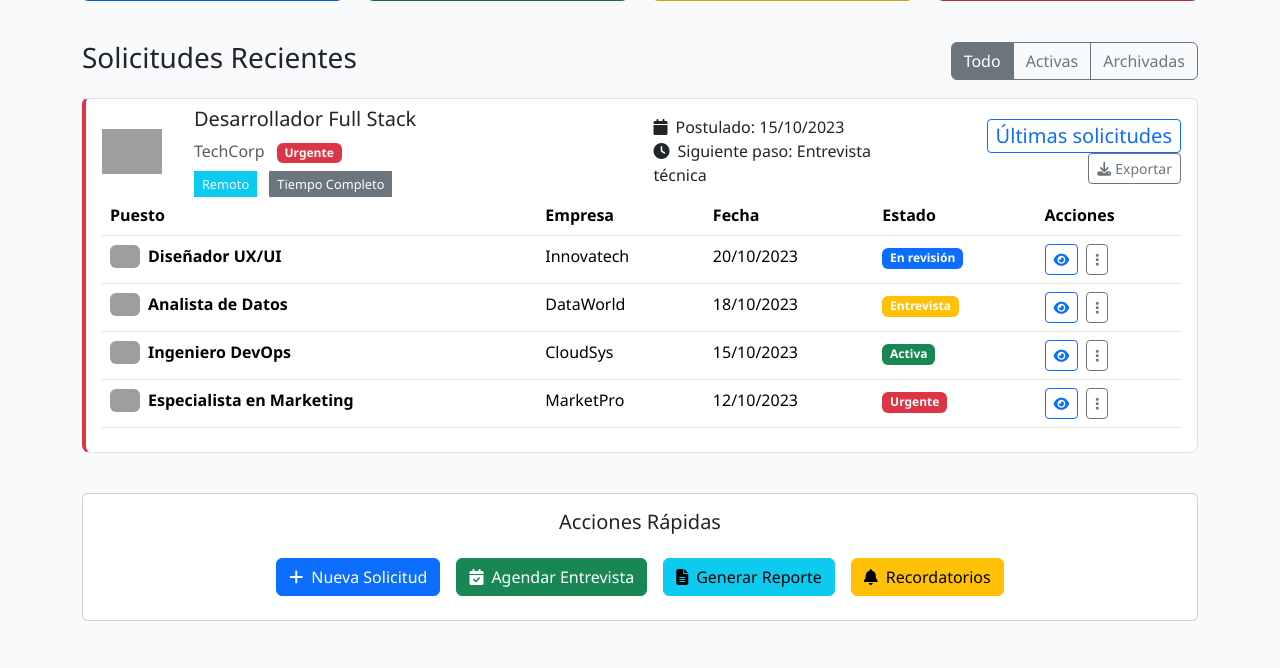
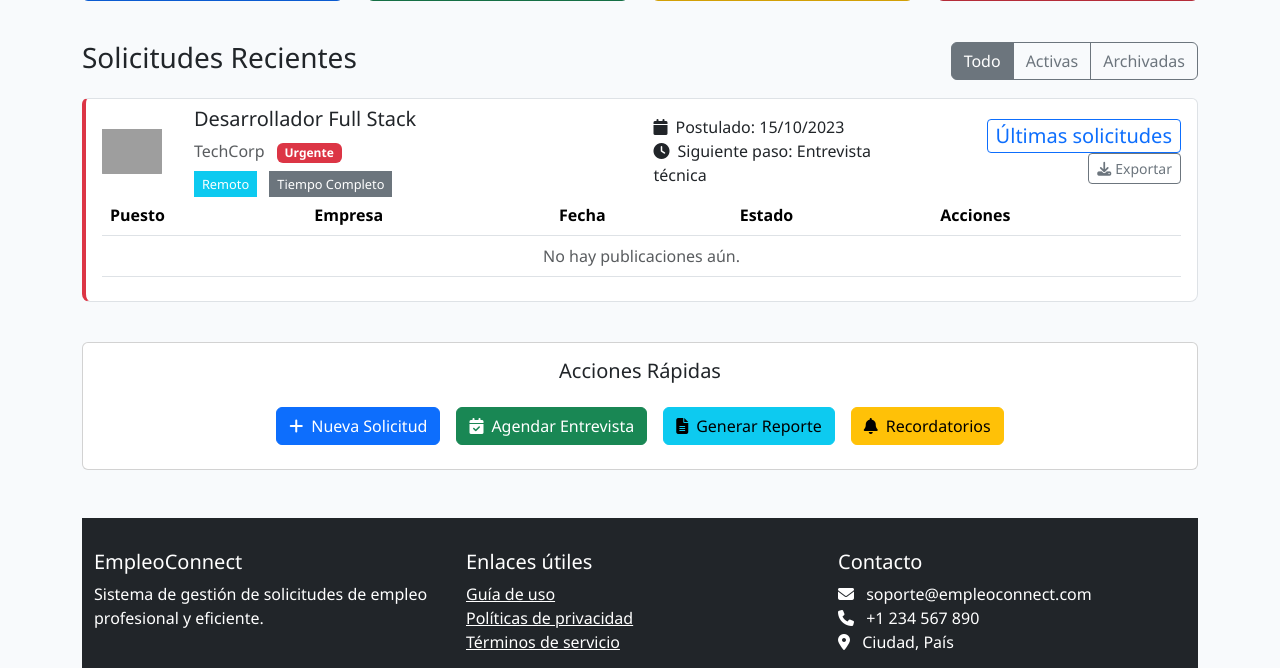
Before and after one commit to Domitho/ProyectoFinal, a Django app: page /inicio-empresa/ in a window 1280 px wide. Shown: the part 693-1361 px from the top of the page. Run offline with Django 5.2, Linux system fonts and the light colour scheme; some libraries are stand-ins or nearby versions; grey boxes are pictures that could not be loaded.

Commit message:
Agregado de listar empleos por empresa

```diff
--- a/Aplicaciones/SistemaEmpleo/templates/inicio_empresa.html
+++ b/Aplicaciones/SistemaEmpleo/templates/inicio_empresa.html
@@ -310,85 +310,37 @@
                                                     </tr>
                                                 </thead>
                                                 <tbody>
+                                                    {% for empleo in empleos %}
                                                     <tr>
                                                         <td>
                                                             <div class="d-flex align-items-center">
-                                                                <img src="https://storage.googleapis.com/workspace-0f70711f-8b4e-4d94-86f1-2a93ccde5887/image/063004f1-ff5b-4e63-8946-65fdf3d3c208.png"
-                                                                    alt="Logo de Innovatech con diseño minimalista en verde"
-                                                                    class="rounded me-2" width="30">
-                                                                <strong>Diseñador UX/UI</strong>
+                                                                <img src="https://cdn-icons-png.flaticon.com/512/3064/3064726.png" alt="icono" class="rounded me-2" width="30">
+                                                                <strong>{{ empleo.titulo }}</strong>
                                                             </div>
                                                         </td>
-                                                        <td>Innovatech</td>
-                                                        <td>20/10/2023</td>
-                                                        <td><span class="badge bg-primary">En revisión</span></td>
+                                                        <td>{{ empleo.empresa.nombre_comercial }}</td>
+                                                        <td>{{ empleo.fecha_publicacion|date:"d/m/Y" }}</td>
                                                         <td>
-                                                            <button
-                                                                class="btn btn-sm btn-outline-primary me-1 btn-hover"
-                                                                data-bs-toggle="tooltip" title="Ver detalles">
+                                                            {% if empleo.esta_activa %}
+                                                                <span class="badge bg-success">Activa</span>
+                                                            {% else %}
+                                                                <span class="badge bg-secondary">Inactiva</span>
+                                                            {% endif %}
+                                                        </td>
+                                                        <td>
+                                                            <a href="#" class="btn btn-sm btn-outline-primary me-1" title="Ver">
                                                                 <i class="fas fa-eye"></i>
-                                                            </button>
-                                                            <button class="btn btn-sm btn-outline-secondary"><i
-                                                                    class="fas fa-ellipsis-v"></i></button>
+                                                            </a>
+                                                            <a href="#" class="btn btn-sm btn-outline-secondary" title="Opciones">
+                                                                <i class="fas fa-ellipsis-v"></i>
+                                                            </a>
                                                         </td>
                                                     </tr>
+                                                    {% empty %}
                                                     <tr>
-                                                        <td>
-                                                            <div class="d-flex align-items-center">
-                                                                <img src="https://storage.googleapis.com/workspace-0f70711f-8b4e-4d94-86f1-2a93ccde5887/image/b38284a2-71c4-496d-9228-2675d9924e9c.png"
-                                                                    alt="Logo de DataWorld en tonos azules con símbolo de globo terráqueo"
-                                                                    class="rounded me-2" width="30">
-                                                                <strong>Analista de Datos</strong>
-                                                            </div>
-                                                        </td>
-                                                        <td>DataWorld</td>
-                                                        <td>18/10/2023</td>
-                                                        <td><span class="badge bg-warning">Entrevista</span></td>
-                                                        <td>
-                                                            <button class="btn btn-sm btn-outline-primary me-1"><i
-                                                                    class="fas fa-eye"></i></button>
-                                                            <button class="btn btn-sm btn-outline-secondary"><i
-                                                                    class="fas fa-ellipsis-v"></i></button>
-                                                        </td>
+                                                        <td colspan="5" class="text-center text-muted">No hay publicaciones aún.</td>
                                                     </tr>
-                                                    <tr>
-                                                        <td>
-                                                            <div class="d-flex align-items-center">
-                                                                <img src="https://storage.googleapis.com/workspace-0f70711f-8b4e-4d94-86f1-2a93ccde5887/image/190bc78f-08eb-4f34-a2ff-705bf46d11da.png"
-                                                                    alt="Logo de CloudSys con diseño de nube en gradiente morado"
-                                                                    class="rounded me-2" width="30">
-                                                                <strong>Ingeniero DevOps</strong>
-                                                            </div>
-                                                        </td>
-                                                        <td>CloudSys</td>
-                                                        <td>15/10/2023</td>
-                                                        <td><span class="badge bg-success">Activa</span></td>
-                                                        <td>
-                                                            <button class="btn btn-sm btn-outline-primary me-1"><i
-                                                                    class="fas fa-eye"></i></button>
-                                                            <button class="btn btn-sm btn-outline-secondary"><i
-                                                                    class="fas fa-ellipsis-v"></i></button>
-                                                        </td>
-                                                    </tr>
-                                                    <tr>
-                                                        <td>
-                                                            <div class="d-flex align-items-center">
-                                                                <img src="https://storage.googleapis.com/workspace-0f70711f-8b4e-4d94-86f1-2a93ccde5887/image/572683e7-ba82-4f82-a93f-4592bf3fe5f9.png"
-                                                                    alt="Logo de MarketPro en rojo con ícono de gráfico ascendente"
-                                                                    class="rounded me-2" width="30">
-                                                                <strong>Especialista en Marketing</strong>
-                                                            </div>
-                                                        </td>
-                                                        <td>MarketPro</td>
-                                                        <td>12/10/2023</td>
-                                                        <td><span class="badge bg-danger">Urgente</span></td>
-                                                        <td>
-                                                            <button class="btn btn-sm btn-outline-primary me-1"><i
-                                                                    class="fas fa-eye"></i></button>
-                                                            <button class="btn btn-sm btn-outline-secondary"><i
-                                                                    class="fas fa-ellipsis-v"></i></button>
-                                                        </td>
-                                                    </tr>
+                                                    {% endfor %}
                                                 </tbody>
                                             </table>
                                         </div>
--- a/Aplicaciones/SistemaEmpleo/views.py
+++ b/Aplicaciones/SistemaEmpleo/views.py
@@ -2,7 +2,8 @@
 import string
 from django.shortcuts import render, redirect
 from django.core.mail import send_mail
-from .models import Usuario, Buscador, Empresa, ActividadEconomica
+from .models import Usuario, Buscador, Empresa, ActividadEconomica, Publicarempleo
+from django.utils import timezone
 
 # Funciones para generar credenciales automáticas
 def generar_usuario(nombre, apellido):
@@ -146,12 +147,18 @@
 # Inicio empresa
 def inicio_empresa(request):
     usuario = None
+    empleos = []
     if 'usuario_id' in request.session:
         try:
-            usuario = Usuario.objects.get(id=request.session['usuario_id'])
-        except Usuario.DoesNotExist:
+            usuario = Usuario.objects.get(id=request.session['usuario_id'], tipo_usuario='empresa')
+            empresa = Empresa.objects.get(usuario=usuario)
+            empleos = Publicarempleo.objects.filter(empresa=empresa).order_by('-fecha_publicacion')
+        except (Usuario.DoesNotExist, Empresa.DoesNotExist):
             pass
-    return render(request, 'inicio_empresa.html', {'usuario': usuario})
+    return render(request, 'inicio_empresa.html', {
+        'usuario': usuario,
+        'empleos': empleos
+    })
 
 # CERRAR SESION
 def logout_usuario(request):
@@ -160,10 +167,6 @@
 
 
 ## REGISTRAR EMPLEOS ##
-
-from .models import Publicarempleo, Empresa, Usuario
-from django.utils import timezone
-from django.shortcuts import render, redirect
 
 def registrar_empleo(request):
     if 'usuario_id' not in request.session:
```
